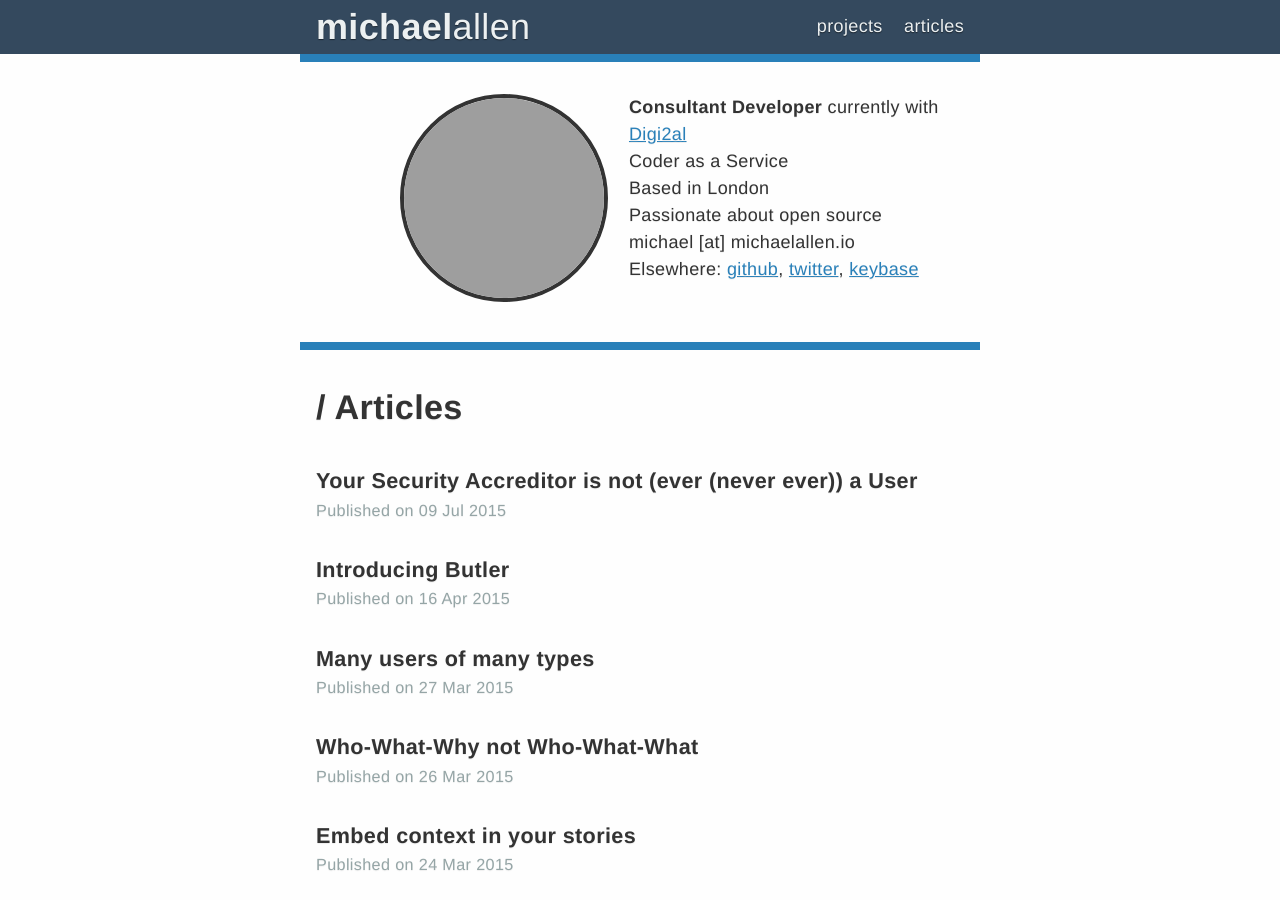
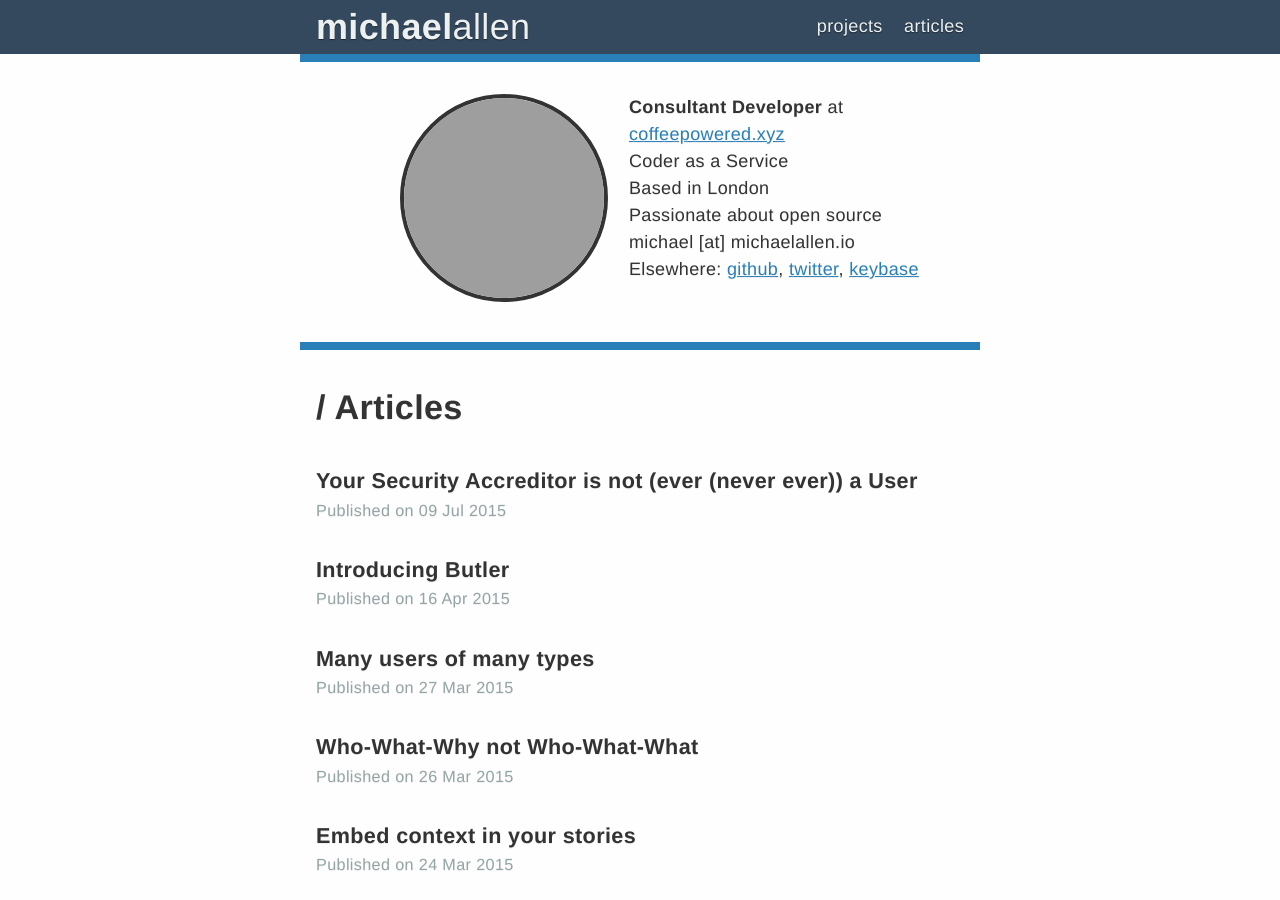
Before and after one commit to michaeldfallen/michaeldfallen.github.io, a Jekyll site: the page built from index.html, in a window 1280 px wide and 900 px high. Built offline with Jekyll 4.4.1, drawn with Linux system fonts in a browser that asks for light colours; grey boxes are pictures that could not be loaded.

Commit message:
Remove current client from personal blog (put in client list instead)

```diff
--- a/_includes/flair.html
+++ b/_includes/flair.html
@@ -3,8 +3,8 @@
 </section>
 <section class="contact">
   <p>
-    <b>Consultant Developer</b> currently with
-    <a href="http://www.digi2al.co.uk/">Digi2al</a>
+    <b>Consultant Developer</b> at
+    <a href="http://coffeepowered.xyz">coffeepowered.xyz</a>
   </p>
   <p>
     Coder as a Service
```
